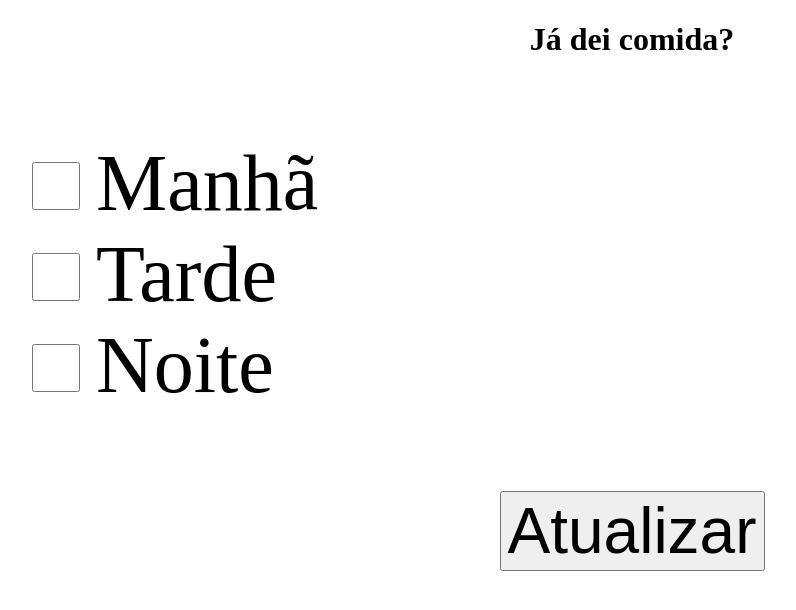
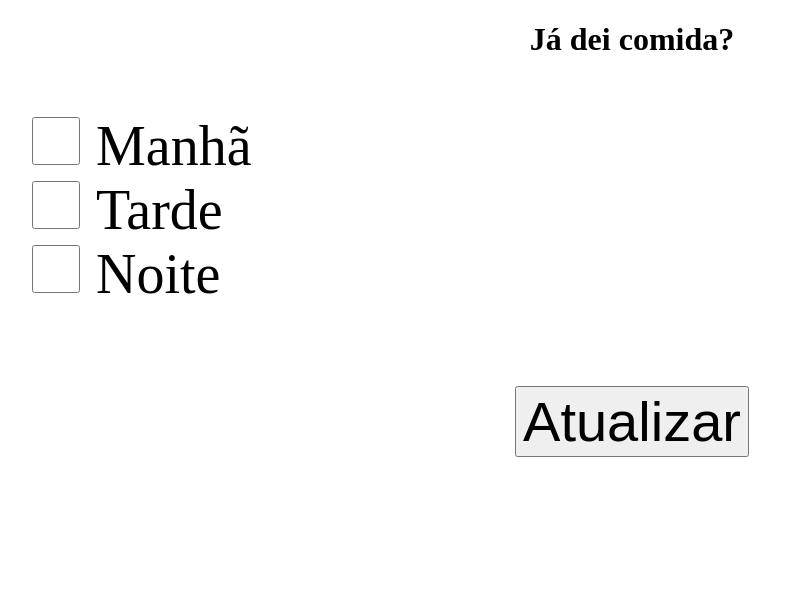
Before and after one commit to Markesxd/jadeicomida, a website: page src/View/main.html in a window 1280 px wide. Shown: the whole page, without its empty margins (8-804 px from the left). Drawn offline with Linux system fonts and the light colour scheme; no server answers.

Commit message:
shrink inteface

```diff
--- a/src/View/main.html
+++ b/src/View/main.html
@@ -15,8 +15,8 @@
         display: flex;
         flex-direction: column;
         align-items: flex-start;
-        font-size: 5rem;
-        margin-top: 5rem;
+        font-size: 3.5rem;
+        margin-top: 3.5rem;
     }
 
     .larger {
@@ -33,7 +33,7 @@
     }
 
     .botao {
-        font-size: 4rem;
+        font-size: 3.5rem;
     }
 </style>
 <body>
```
